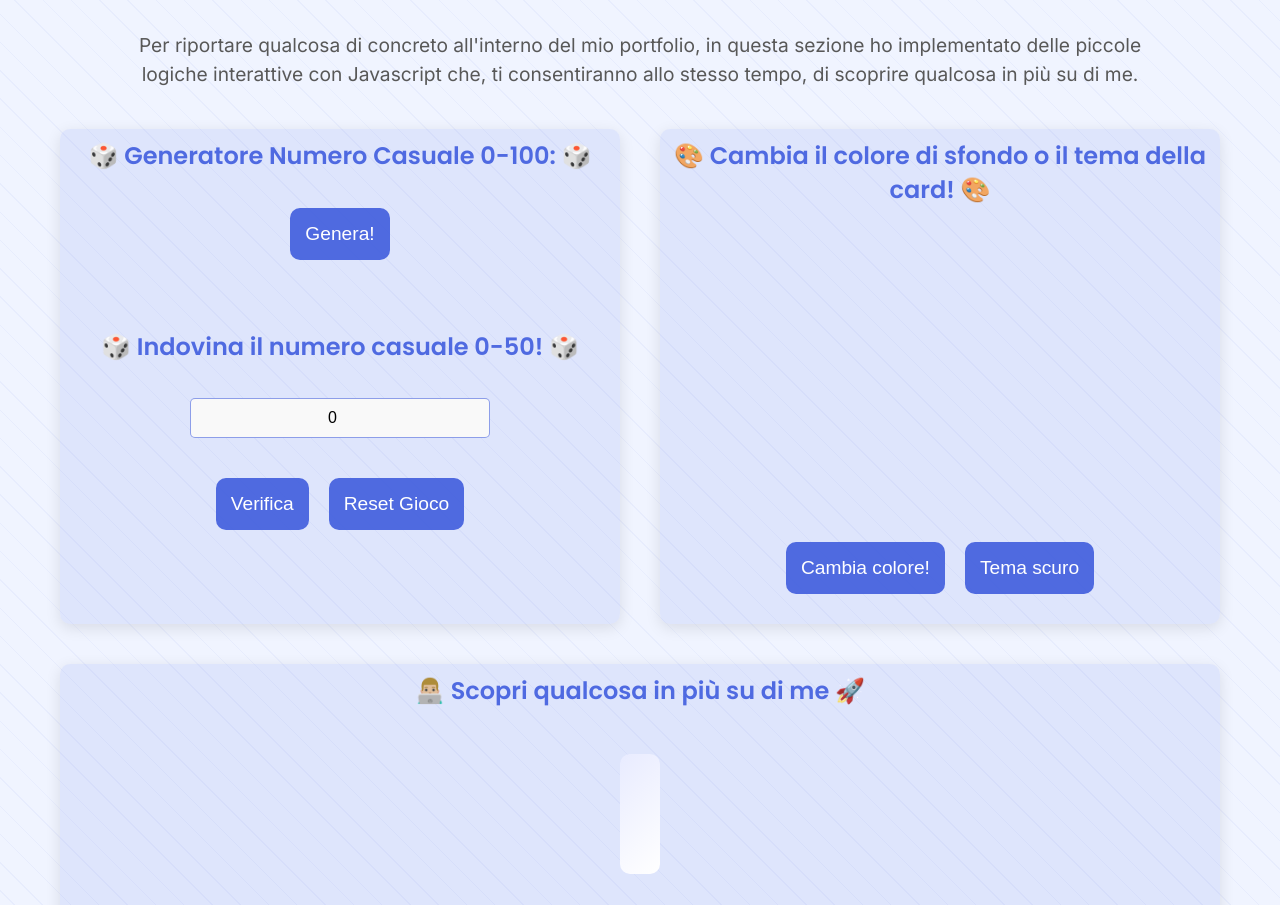
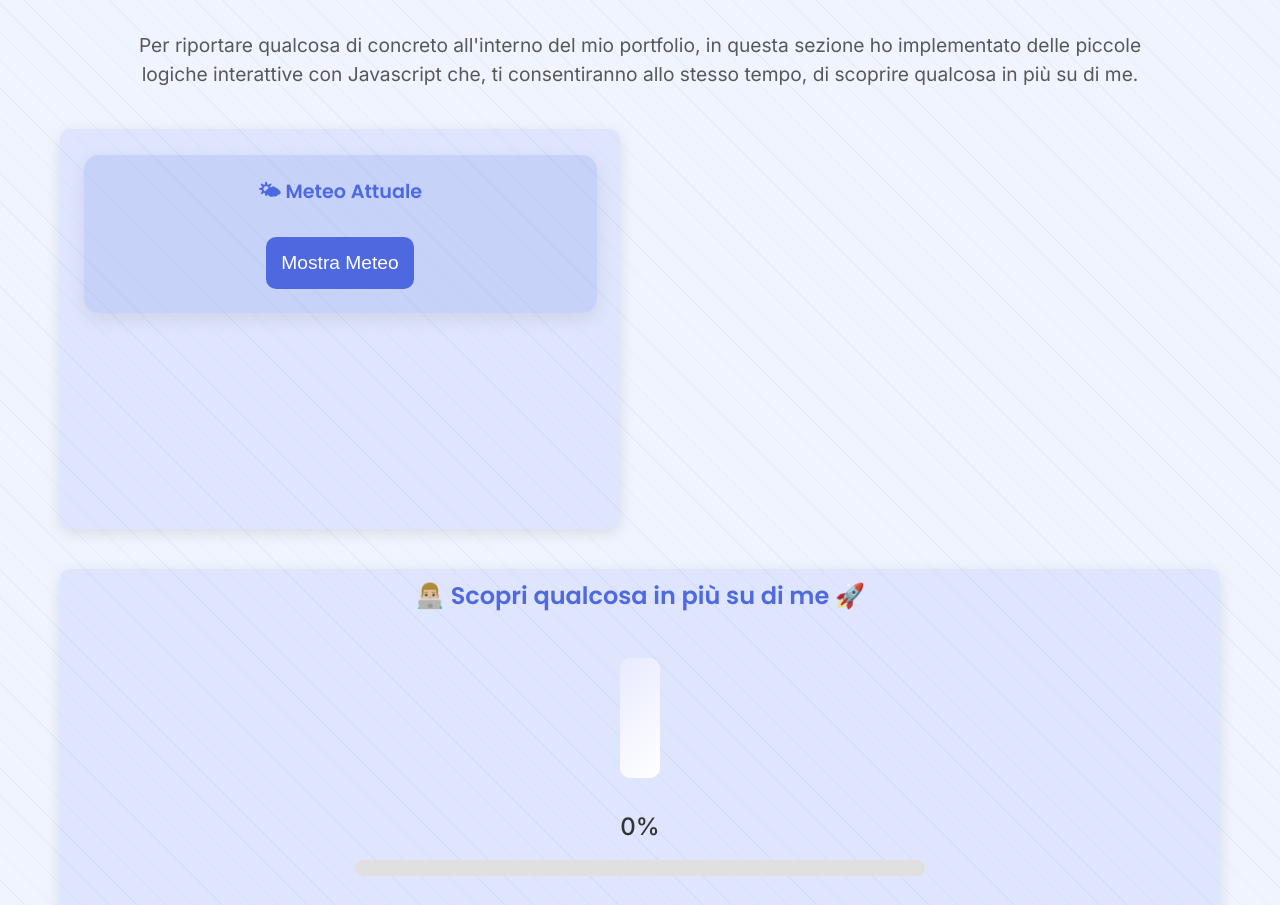
Before and after one commit to GiuseppeLiGioi/personal-portfolio, a React (Vite) app: page / in a window 1280 px wide. Shown: the part 4148-5053 px from the top of the page. Built offline with nearby package versions, Linux system fonts and the light colour scheme.

Commit message:
changed. logic of interactiveCards

```diff
--- a/src/Components/InteractiveCards.jsx
+++ b/src/Components/InteractiveCards.jsx
@@ -1,17 +1,22 @@
 import { useState } from "react"
 
 export default function InteractiveCards() {
-    const [casualNum, setCasualNum] = useState(0)
-    const [numUser, setNumUser] = useState(0)
-    const [feedback, setFeedback] = useState("")
-    const [numGame, setNumGame] = useState(Math.floor(Math.random() * 51))
+    const [locality, setLocality] = useState({
+        city: "",
+        temperature: 0,
+        description: "",
+        icon: "",
+        weatherMain: ""
+    })
 
-    const [bgColor, setBgColor] = useState("")
-    const [darkMode, setDarkMode] = useState(false)
-    const [index, setIndex] = useState(0)
+    const [error, setError] = useState("")
+    const [visible, setVisible] = useState(false)
+    const [inputLocality, setInputLocality] = useState("")
+    const [disabled, SetIsDisabled] = useState(false)
+
+
     const [phrase, setPhrase] = useState("")
     const [progress, setProgress] = useState(0)
-    const [isDisabled, SetIsDisabled] = useState(false)
 
 
     const myArray = [
@@ -22,47 +27,68 @@ export default function InteractiveCards() {
         "Non vedo l'ora di sentirmi piccolo al fianco di persone professioniste, da cui avrò l'onore di poter apprendere cose nuove ed accrescere le mie competenze! 👨🏼‍💻"
     ]
 
-    function handleGenerate() {
-        const num = Math.floor(Math.random() * 101)
-        setCasualNum(num)
-    }
+    async function getWeather() {
+        try {
 
-    function handleVerify(num) {
+            if (navigator.geolocation) {
+                navigator.geolocation.getCurrentPosition(
+                    (position) => {
+                        const fetchWeather = async () => {
+                            const lat = position.coords.latitude;
+                            const long = position.coords.longitude;
 
-        if (num === numGame) {
-            setFeedback(`🎉 Complimenti, numero indovinato! Il numero era: ${numGame}`)
-        }
-        else if (num > numGame) {
-            setFeedback("⬇️ Troppo alto!")
-        }
-        else {
-            setFeedback("⬆️ Troppo basso!")
+                            const res = await fetch(`https://api.openweathermap.org/data/2.5/weather?lat=${lat}&lon=${long}&appid=bdafb49216ef97c038c7aa933b9879a6&units=metric&lang=it`)
+                            const data = await res.json()
+
+                            setLocality({
+                                city: data.name,
+                                temperature: data.main.temp,
+                                description: data.weather[0].description,
+                                icon: data.weather[0].icon,
+                                weatherMain: data.weather[0].main
+                            })
+                            setVisible(true)
+                        }
+                        fetchWeather()
+                    },
+                    (error) => {
+                        setError("Impossibile ottenere la tua posizione")
+                    }
+                )
+            } else {
+                //input manuale
+            }
+
+        } catch (error) {
+            console.error(error)
+            setError("Non è stato possibile mostrare le informazioni meteo")
+            setVisible(false)
         }
     }
 
+    const temp = visible ? Math.round(locality.temperature) : null;
+    const iconUrl = visible ? `https://openweathermap.org/img/wn/${locality.icon}@2x.png` : "";
 
 
-    function handleReset() {
-        setNumUser("")
-        setFeedback("")
-        setNumGame(Math.floor(Math.random() * 51))
+const getWeatherStyle = () => {
+    if(!visible) return { background: "rgba(71, 99, 223, 0.15)", color: "#333" };
+
+    switch(locality.weatherMain) {
+        case "Clear":
+            return { background: "linear-gradient(to bottom, #a0e9ff, #56ccf2)", color: "#333" };
+        case "Clouds":
+            return { background: "linear-gradient(to bottom, #d0d4e5, #a0b3d8)", color: "#333" };
+        case "Rain":
+        case "Drizzle":
+            return { background: "linear-gradient(to bottom, #4a90e2, #2f5aa6)", color: "#fff" };
+        case "Snow":
+            return { background: "linear-gradient(to bottom, #f0f9ff, #cce6ff)", color: "#333" };
+        default:
+            return { background: "rgba(71, 99, 223, 0.15)", color: "#333" };
     }
+};
 
 
-
-    function handleColor() {
-        const color = "#" + Math.floor(Math.random() * 16777215).toString(16)
-        setBgColor(color)
-    }
-
-    function handleTheme() {
-        if (!darkMode) {
-            setBgColor("#1a1919");
-        } else {
-            setBgColor("#fff");
-        }
-        setDarkMode(!darkMode);
-    }
 
     function handlePhrase() {
         if (index < myArray.length) {
@@ -91,6 +117,8 @@ export default function InteractiveCards() {
 
 
 
+
+
     return (
         <div className="container-interactive fade-in-up">
             <h2 className="title-interactive">INTERAGISCI E SCOPRI</h2>
@@ -100,31 +128,29 @@ export default function InteractiveCards() {
 
 
             <div className="container-card-interactive">
-                <div className="container-logic-1">
-                    <h3 className="title-card-interactive">🎲 Generatore Numero Casuale 0-100: 🎲</h3>
-                    <button className="btn-interactive" onClick={() => handleGenerate()}>Genera!</button>
-                    <p className="p-casual-num">{casualNum ? `Numero: ${casualNum}` : ""}</p>
-                </div>
+                <div className="container-weather-card" style={getWeatherStyle()}>
+                    <h3 className="title-card-interactive">🌤 Meteo Attuale</h3>
 
-                <div className="container-logic-2">
+                    {error && <p className="weather-error">{error}</p>}
 
-                    <h3 className="title-card-interactive">🎲 Indovina il numero casuale 0-50! 🎲</h3>
-                    <input
-                        type="number"
-                        placeholder="Digita il numero e scopri se è corretto"
-                        className="input-interactive"
-                        value={numUser}
-                        onChange={(e) => setNumUser(e.target.value)}
-                    />
-                    <div className="container-button-interactive-css">
-                        <button className="btn-interactive" onClick={() => handleVerify(Number(numUser))}>Verifica</button>
-                        <button className="btn-interactive" onClick={() => handleReset()}>Reset Gioco</button>
-                    </div>
-                    <p className="p-feedback-num">{feedback}</p>
+                    {visible && (
+                        <div className="container-weather-info">
+                            <h4 className="info-weather-title">{locality.city}</h4>
+                            <h5 className="info-weather-semi-title">{temp}°C</h5>
+                            <p className="info-weather-p">{locality.description}</p>
+
+                            <figure className="figure-weather">
+                            <img src={iconUrl} alt="foto meteo" className="img-weather"/>
+                            </figure>
+
+                        </div>
+                    )}
+
+                    <button className="btn-interactive" onClick={() => getWeather()}>Mostra Meteo</button>
                 </div>
             </div>
 
-
+              {/*
             <div className={darkMode ? "container-card-interactive-dark" : "container-card-interactive"} style={{ backgroundColor: bgColor }}>
                 <div className="container-logic-1">
                     <h3 className={darkMode ? "title-card-interactive-dark" : "title-card-interactive"}>🎨 Cambia il colore di sfondo o il tema della card! 🎨</h3>
@@ -135,6 +161,8 @@ export default function InteractiveCards() {
                     <button className="btn-interactive" onClick={() => handleTheme()}>{darkMode ? "Tema chiaro" : "Tema scuro"}</button>
                 </div>
             </div>
+
+              */}
 
 
             <div className="container-card-interactive">
--- a/src/styles/index.css
+++ b/src/styles/index.css
@@ -283,15 +283,86 @@ margin: 10px auto;
   padding: 10px;
 }
 
-.container-logic-1,
-.container-logic-2 {
+
+.container-weather-card {
+  max-width: 600px;
+  width: 95%;
+  margin: 1rem auto;
+  padding: 1.5rem;
+  border-radius: 15px;
   display: flex;
   flex-direction: column;
+  align-items: center;
+  gap: 1rem;
+  box-shadow: 0 6px 20px rgba(0, 0, 0, 0.08);
+  transition: transform 0.3s ease, box-shadow 0.3s ease;
+}
+
+.container-weather-card:hover {
+  transform: translateY(-4px);
+  box-shadow: 0 10px 25px rgba(0, 0, 0, 0.12);
+}
+
+
+.weather-error {
+  color: #ff6b6b;
+  font-size: 0.95rem;
+  text-align: center;
+  margin-bottom: 0.5rem;
+}
+
+
+.container-weather-info {
+  display: flex;
+  flex-direction: column;
+  align-items: center;
+  gap: 0.5rem;
+  text-align: center;
+}
+
+.info-weather-title {
+  font-size: 1.8rem;
+  font-weight: 600;
+  color: rgba(71, 99, 223, 0.95);
+  text-align: center;
+  margin: 0.3rem 0;
+}
+
+
+.info-weather-semi-title {
+  font-size: 1.6rem;
+  font-weight: 700;
+  color: #4763df;
+  text-align: center;
+  margin: 0.2rem 0;
+}
+
+
+.info-weather-p {
+  font-size: 1.4rem;
+  font-weight: 500;
+  color: rgb(119, 118, 118);
+  font-style: italic;
+  text-align: center;
+  text-transform: capitalize;
+  margin: 0.2rem 0;
+}
+
+
+.figure-weather {
+  width: 90px;
+  height: 90px;
+  display: flex;
   justify-content: center;
   align-items: center;
-  gap: 20px;
 }
 
+
+.img-weather {
+  width: 100px;
+  height: 100px;
+  display: block;
+}
 
 
 .container-button-interactive-css {
--- a/src/styles/media-query-lg.css
+++ b/src/styles/media-query-lg.css
@@ -113,12 +113,7 @@ margin: 0px auto;
 
 
 
-  .container-logic-1 p,
-  .container-logic-2 p,
-  .container-logic-1 h3,
-  .container-logic-2 h3 {
-    font-size: 1.5rem;
-  }
+
 
   .container-logic-interactive-top p,
   .container-logic-interactive-bottom p,
--- a/src/styles/media-query-md.css
+++ b/src/styles/media-query-md.css
@@ -164,23 +164,7 @@ margin: 0px auto;
     margin: 0;
   }
 
-  .container-logic-1,
-  .container-logic-2 {
-    flex: 1;
-    display: flex;
-    flex-direction: column;
-    justify-content: space-between;
-    align-items: center;
-  }
 
-
-
-  .container-logic-1 p,
-  .container-logic-2 p,
-  .container-logic-1 h3,
-  .container-logic-2 h3 {
-    font-size: 1.2rem;
-  }
 
   .btn-interactive {
     border-radius: 10px;
```
Also changed, not shown: 1 other file (tests, documents, lock files or other folders).
